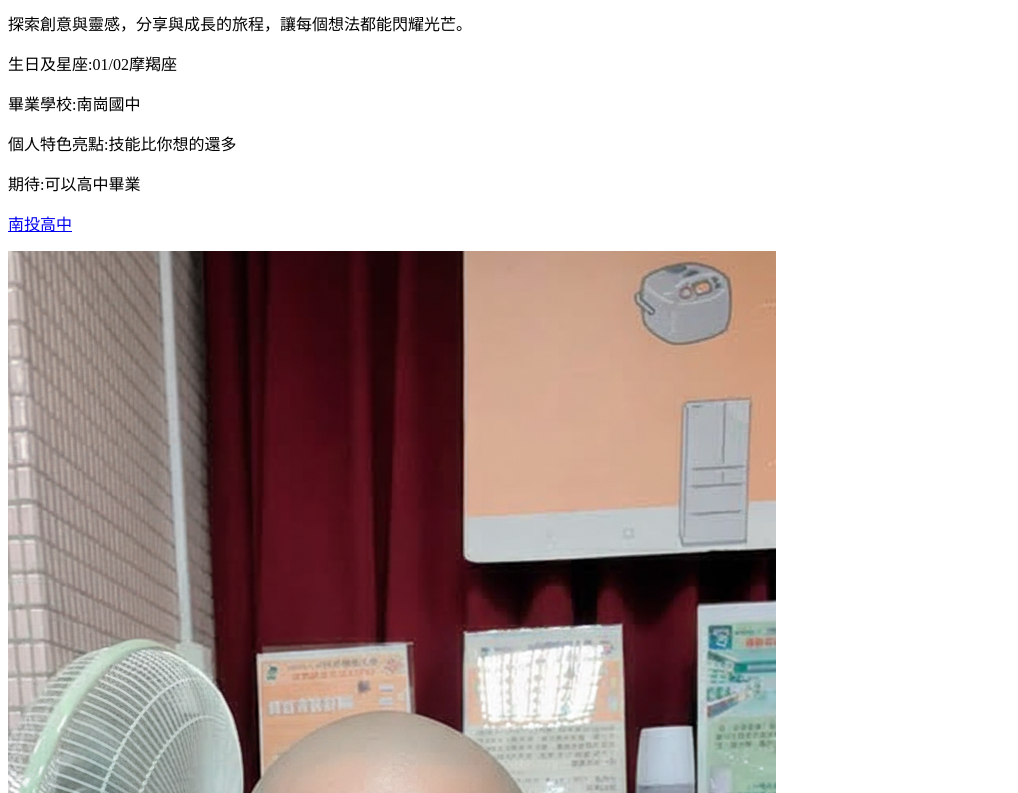
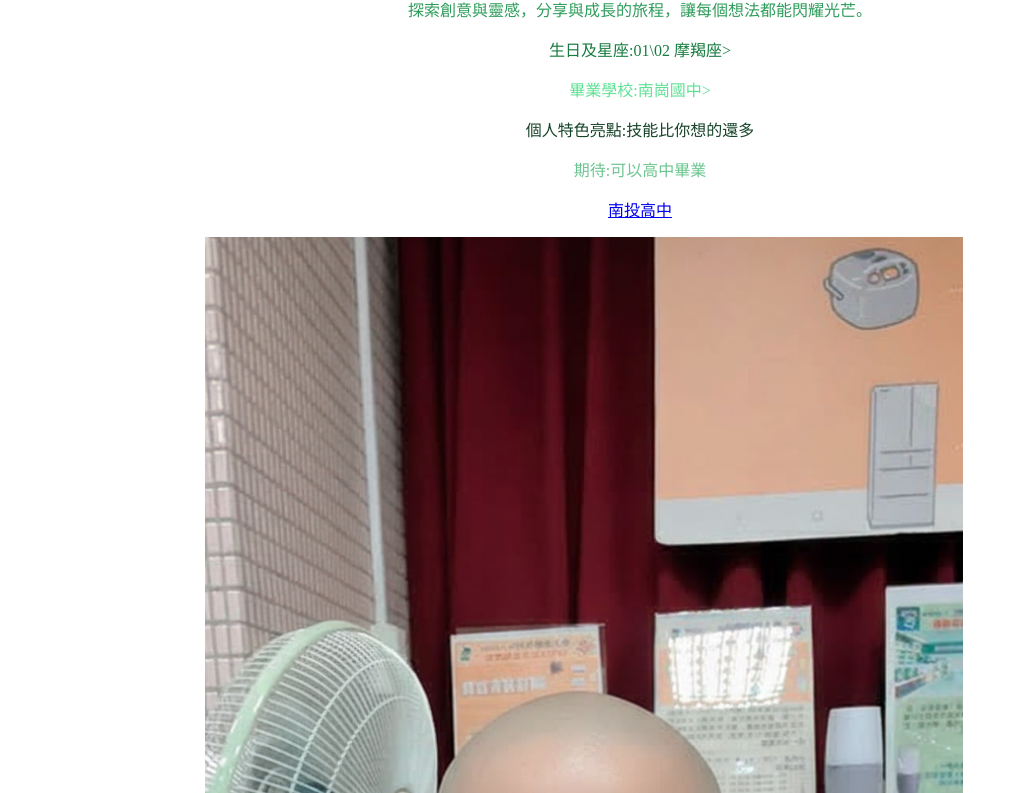
Before and after one commit to s311005/05, a plain HTML site: page index.html in a window 1280 px wide. Shown: the part 78-871 px from the top of the page, without its empty margins (0-1018 px from the left). Drawn offline with Linux system fonts and the light colour scheme.

Commit message:
Add files via upload

```diff
--- a/index.html
+++ b/index.html
@@ -1,4 +1,3 @@
-<!DOCTYPE html>
 <html lang="en">
 <head>
     <meta charset="UTF-8">
@@ -6,14 +5,17 @@
     <title>林柏辰個人網站</title>
 </head>
 <body>
-    <h1>柏辰創意工坊</h1>
-    <p>探索創意與靈感，分享與成長的旅程，讓每個想法都能閃耀光芒。</p>
-    <p>生日及星座:01/02摩羯座</p>
-    <p>畢業學校:南崗國中</p>
-    <p>個人特色亮點:技能比你想的還多</p>
-    <p>期待:可以高中畢業</p>
-    <p><a href="https://ntsh.ntct.edu.tw">南投高中</a></p>
-    <img src="1.png" alt="Ai圖片">
+    <h1 style="color:rgba(18, 241, 111, 0.836);">柏辰創意工坊</h1></P>
+    <p style="color:rgba(34, 150, 82, 0.945);">探索創意與靈感，分享與成長的旅程，讓每個想法都能閃耀光芒。</p>
+    <p style="color:rgba(9, 116, 53, 0.945);">生日及星座:01\02 摩羯座></p>
+    <p style="color:rgba(85, 223, 142, 0.945);">畢業學校:南崗國中></p>
+    <p style="color:rgba(8, 56, 28, 0.945);">個人特色亮點:技能比你想的還多</p>
+    <p style="color:rgba(99, 194, 138, 0.945);">期待:可以高中畢業</p>
+    <P></P><a href="https://www.ntsh.ntct.edu.tw">南投高中</a></P>
+    <body align="center"></body>
+    <img style="width:60%;" src="1.png"
+    <p><a href="test.html">林柏辰個人網站</a><p>
+    <p><button onclick="alert('ok');">我是按鈕</button><p>
 
-  </body>
-   </html>
+</body>
+</html>
```
Also changed, not shown: test.html (added, +15 -0 lines).
